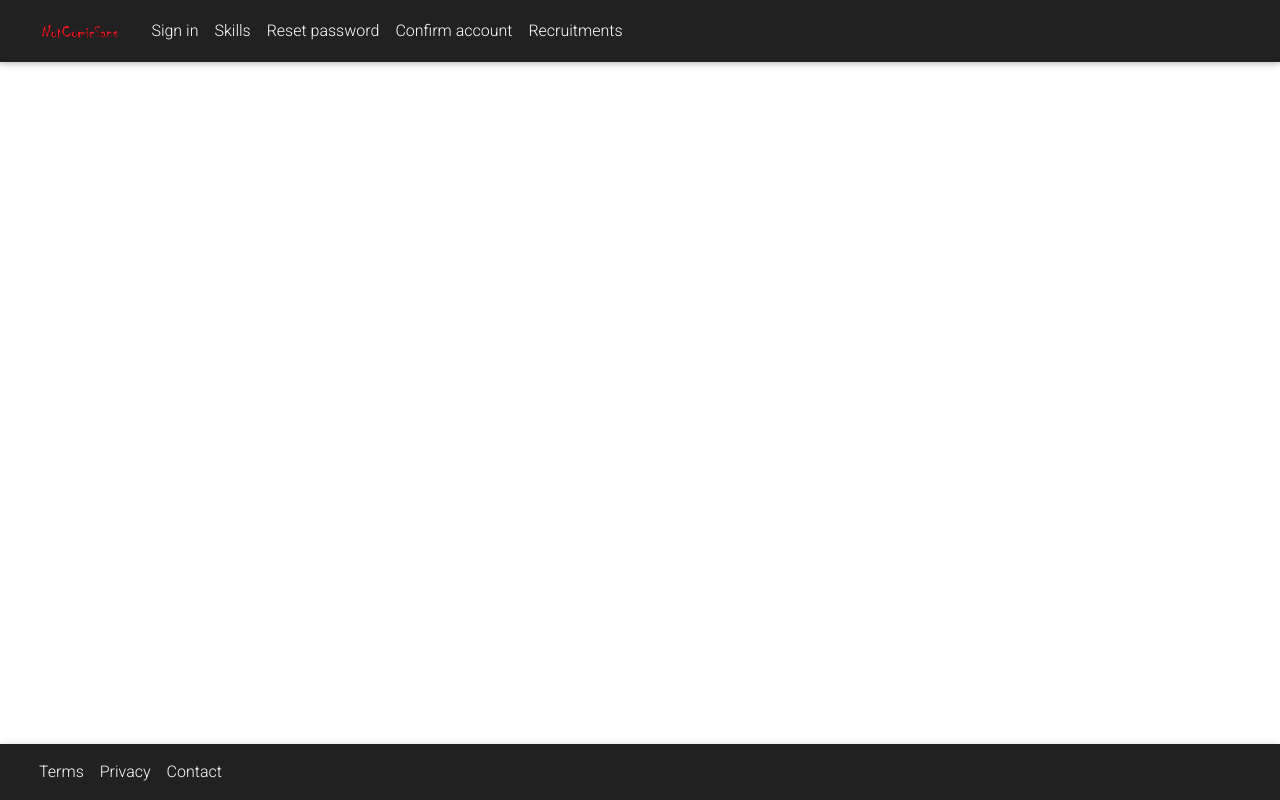
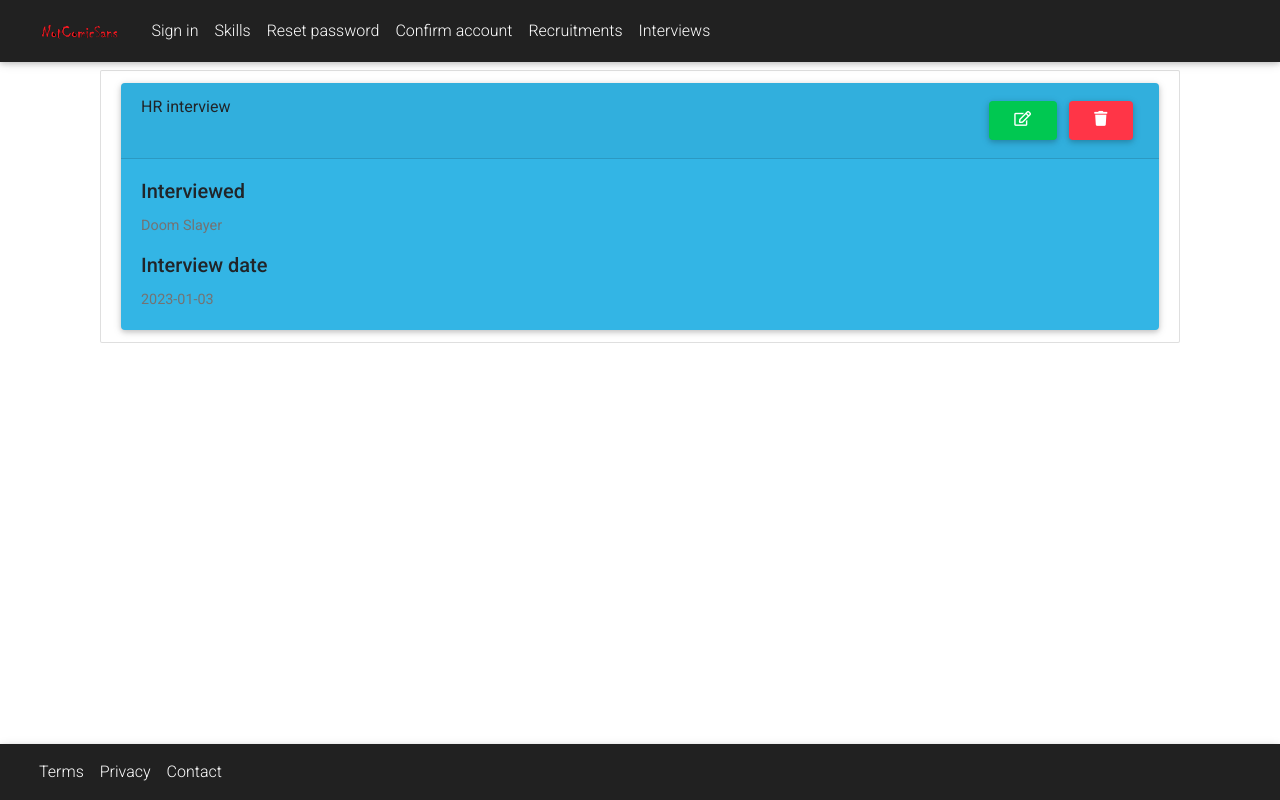
Before and after one commit to Kprzyby/RecruitmentAppViews, a React (Create React App) app: page /Interviews in a window 1280 px wide. Built offline with nearby package versions, Linux system fonts and the light colour scheme.

Commit message:
added viewing interviews

```diff
--- a/src/App.js
+++ b/src/App.js
@@ -18,6 +18,7 @@ import CreateRecruitment from './components/Recruitments/CreateRecruitment/Creat
 import EditRecruitment from './components/Recruitments/EditRecruitment/EditRecruitment';
 import CreateCandidate from './components/Candidates/CreateCandidate/CreateCandidate';
 import CandidateList from './components/Candidates/CandidateList/CandidateList';
+import InterviewList from './components/Interviews/InterviewList/InterviewList';
 
 function App() {
   const [headerExpanded, setHeaderExpanded] = useState(false);
@@ -49,6 +50,9 @@ function App() {
               </li>
               <li className="nav-item" onClick={e => setHeaderExpanded(false)}>
                 <Link to={"/Recruitments"} className="nav-link">Recruitments</Link>
+              </li>
+              <li className="nav-item" onClick={e => setHeaderExpanded(false)}>
+                <Link to={"/Interviews"} className="nav-link">Interviews</Link>
               </li>
             </ul>
           </Navbar.Collapse>
@@ -95,6 +99,8 @@ function App() {
 
           <Route exact path={"/Candidate/Create"} element={<CreateCandidate/>}/>
           <Route exact path={"/Candidates"} element={<CandidateList/>}/>
+
+          <Route exact path={"/Interviews"} element={<InterviewList/>}/>
         </Routes>
       </Container>
     </div>
--- /dev/null
+++ b/src/components/Interviews/Interview/Interview.js
@@ -0,0 +1,39 @@
+import React from 'react';
+import PropTypes from 'prop-types';
+import styles from './Interview.module.css';
+import { Card, Button } from 'react-bootstrap';
+import { propTypes } from 'react-bootstrap/esm/Image';
+import {MDBIcon} from 'mdb-react-ui-kit'
+
+const Interview = (props) => (
+  <Card bg="info">
+    <Card.Header>
+      <span>{props.interviewType}</span>
+      <div style={{float:"right"}}>
+        <Button className='rounded' size="md" variant="success">
+          <MDBIcon far icon="edit" size="lg"/>
+        </Button>
+        <Button className='rounded' size="md" variant="danger">
+          <MDBIcon fas icon="trash" size="lg"/>
+        </Button>
+      </div>
+      </Card.Header>
+    <Card.Body>
+      <Card.Title>Interviewed</Card.Title>
+      <Card.Text>{props.interviewedName} {props.interviewedSurname}</Card.Text>
+      <Card.Title>Interview date</Card.Title>
+      <Card.Text>{props.interviewDate}</Card.Text>
+    </Card.Body>
+  </Card>
+);
+
+Interview.propTypes = {
+  interviewType:PropTypes.string,
+  interviewedName:PropTypes.string,
+  interviewedSurname:PropTypes.string,
+  interviewDate:PropTypes.string
+};
+
+Interview.defaultProps = {};
+
+export default Interview;
--- /dev/null
+++ b/src/components/Interviews/Interview/Interview.module.css
@@ -0,0 +1 @@
+.Interview {}
--- a/src/components/Interviews/InterviewList/InterviewList.js
+++ b/src/components/Interviews/InterviewList/InterviewList.js
@@ -1,12 +1,48 @@
 import React from 'react';
 import PropTypes from 'prop-types';
 import styles from './InterviewList.module.css';
+import { ListGroup, ListGroupItem, Container } from 'react-bootstrap';
+import Interview from '../Interview/Interview';
 
-const InterviewList = () => (
-  <div className={styles.InterviewList}>
-    InterviewList Component
-  </div>
-);
+const interiviews = [
+  {
+    id:0,
+    interviewType:"HR interview",
+    interviewedName:"Doom",
+    interviewedSurname:"Slayer",
+    interviewDate:"2023-01-03"
+  }
+];
+
+class InterviewList extends React.Component {
+  constructor(props) {
+    super(props);
+
+    this.state = {
+      interiviews: interiviews
+    }
+  }
+
+  render() {
+
+    return (
+      <Container>
+        <ListGroup as="ul">
+          {this.state.interiviews.map(e => <ListGroupItem
+            as="li"
+            key={e.id}>
+              <Interview
+                interviewType={e.interviewType}
+                interviewedName={e.interviewedName}
+                interviewedSurname={e.interviewedSurname}
+                interviewDate={e.interviewDate}>
+              </Interview>
+          </ListGroupItem>)}
+        </ListGroup>
+      </Container>
+    )
+  }
+}
 
 InterviewList.propTypes = {};
 
```
